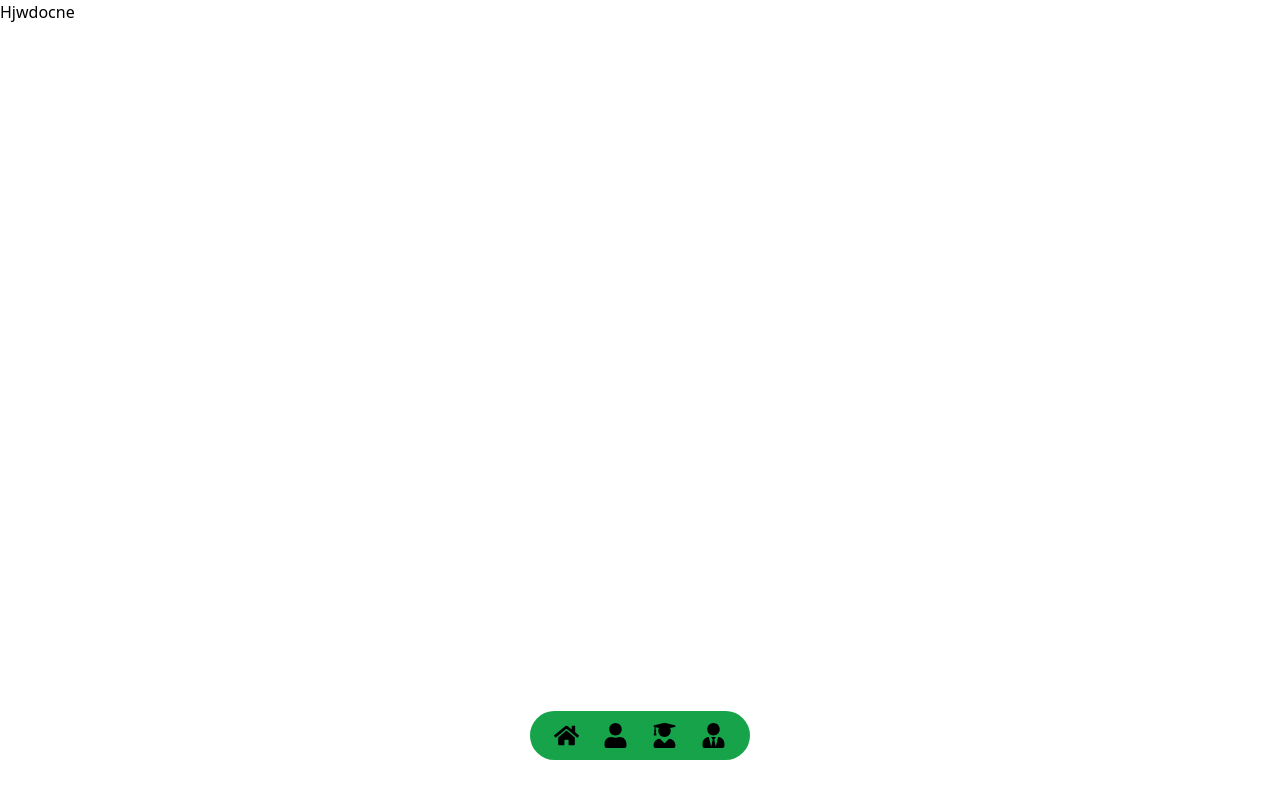
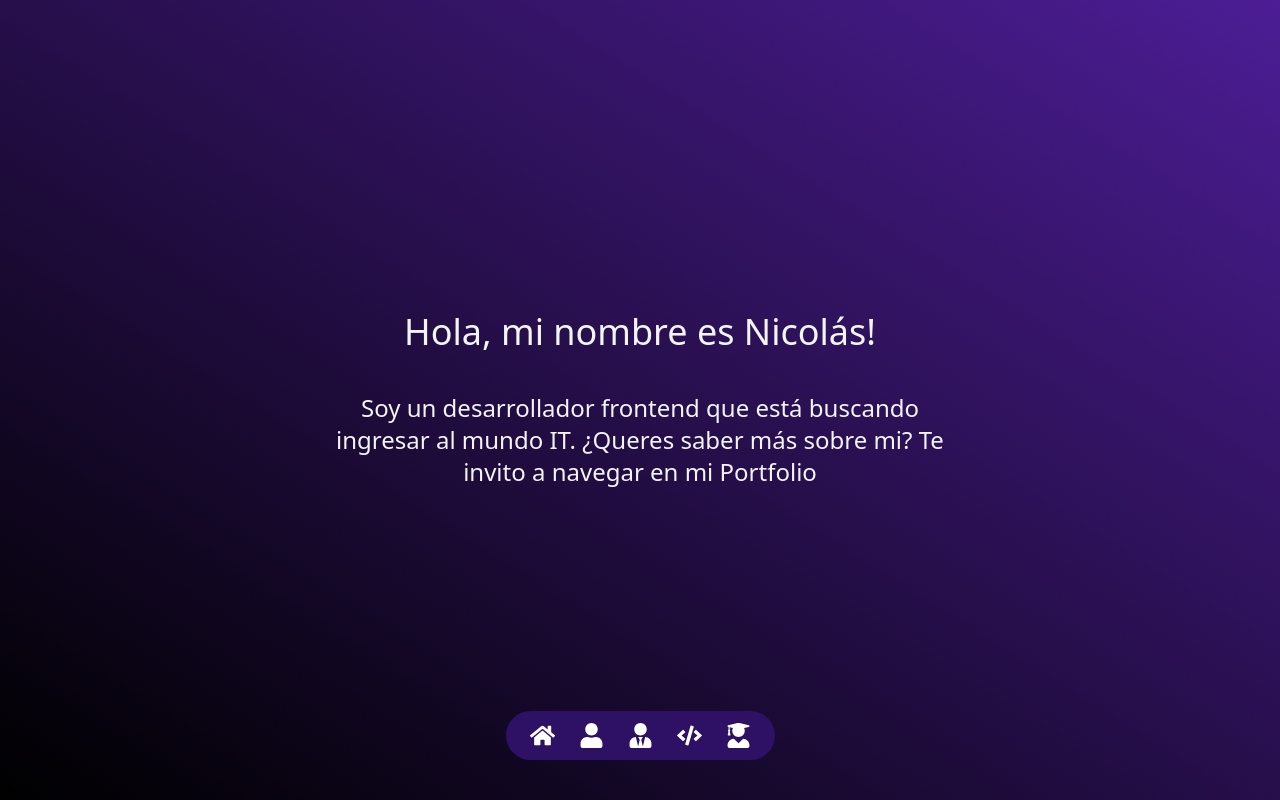
Before and after one commit to nicolasesmite/Portfolio, a Next.js app: page / in a window 1280 px wide. Built offline with nearby package versions, Linux system fonts and the light colour scheme.

Commit message:
working on home

```diff
--- a/app/layout.tsx
+++ b/app/layout.tsx
@@ -17,7 +17,7 @@ export default function RootLayout({
 }>) {
   return (
     <html lang="en">
-      <body className="flex">
+      <body className="text-gray-100 flex h-screen w-screen bg-gradient-to-tr from-black to-violet-900">
         <Navbar />
         {children}
       </body>
--- a/app/page.tsx
+++ b/app/page.tsx
@@ -1,7 +1,26 @@
+import Image from "next/image";
+import profile from "./public/images/profile.jpg";
+
 export default function Home() {
   return (
-    <main>
-      <div>Hjwdocne</div>
+    <main className="flex justify-center items-center w-full">
+      <div className="flex flex-col items-center w-1/2">
+        {/* <Image
+          width={300}
+          height={300}
+          alt="photo"
+          src={profile}
+          className="rotate-90"
+        /> */}
+
+        <h2 className="text-4xl mb-10 text-nowrap">
+          Hola, mi nombre es Nicolás!
+        </h2>
+        <p className="text-center text-2xl">
+          Soy un desarrollador frontend que está buscando ingresar al mundo IT.
+          ¿Queres saber más sobre mi? Te invito a navegar en mi Portfolio
+        </p>
+      </div>
     </main>
   );
 }
--- /dev/null
+++ b/app/routes/aboutMe/page.tsx
@@ -0,0 +1,7 @@
+import React from "react";
+
+const page = () => {
+  return <div>AboutMe</div>;
+};
+
+export default page;
--- /dev/null
+++ b/app/routes/certifications/page.tsx
@@ -0,0 +1,7 @@
+import React from "react";
+
+const page = () => {
+  return <div>hola certificados</div>;
+};
+
+export default page;
--- /dev/null
+++ b/app/routes/experience/page.tsx
@@ -0,0 +1,7 @@
+import React from "react";
+
+const page = () => {
+  return <div>Experience</div>;
+};
+
+export default page;
--- /dev/null
+++ b/app/routes/projects/page.tsx
@@ -0,0 +1,7 @@
+import React from "react";
+
+const page = () => {
+  return <div>Projects</div>;
+};
+
+export default page;
--- a/components/Navbar.tsx
+++ b/components/Navbar.tsx
@@ -6,10 +6,10 @@ const Navbar = () => {
   return (
     <div className="fixed flex flex-col items-center justify-center w-full mt-auto bottom-0 sm:bottom-10">
       <nav className="flex w-full justify-center">
-        <div className="flex items-center justify-center w-screen px-6 py-3 gap-6  bg-green-600 sm:rounded-full sm:w-fit">
+        <div className="flex items-center justify-center w-screen px-6 py-3 gap-6  bg-violet-950 sm:rounded-full sm:w-fit">
           {menuItems.map((item) => (
             <div key={item.id}>
-              <Link href={""}>{item.logo}</Link>
+              <Link href={item.path}>{item.logo}</Link>
             </div>
           ))}
         </div>
--- a/data.tsx
+++ b/data.tsx
@@ -1,3 +1,4 @@
+import path from "path";
 import {
   FaLinkedin,
   FaGithub,
@@ -5,27 +6,41 @@ import {
   FaUser,
   FaUserGraduate,
   FaUserTie,
+  FaCode,
 } from "react-icons/fa";
 
 export const menuItems = [
   {
     id: 1,
-    logo: <FaHome size={25} className="hover:scale-125" />,
+    logo: <FaHome color="white" size={25} className="hover:scale-125" />,
     name: "Home",
+    path: "/",
   },
   {
     id: 2,
-    logo: <FaUser size={25} className="hover:scale-125" />,
+    logo: <FaUser color="white" size={25} className="hover:scale-125" />,
     name: "AboutMe",
+    path: "/aboutMe",
   },
+
   {
     id: 3,
-    logo: <FaUserGraduate size={25} className="hover:scale-125" />,
-    name: "Certifications",
+    logo: <FaUserTie color="white" size={25} className="hover:scale-125" />,
+    name: "Experience",
+    path: "/experience",
   },
   {
     id: 4,
-    logo: <FaUserTie size={25} className="hover:scale-125" />,
-    name: "Experience",
+    logo: <FaCode color="white" size={25} className="hover:scale-125" />,
+    name: "Projects",
+    path: "/projects",
+  },
+  {
+    id: 5,
+    logo: (
+      <FaUserGraduate color="white" size={25} className="hover:scale-125" />
+    ),
+    name: "Certifications",
+    path: "/certifications",
   },
 ];
```
Also changed, not shown: 2 other files (tests, documents, lock files or other folders).
